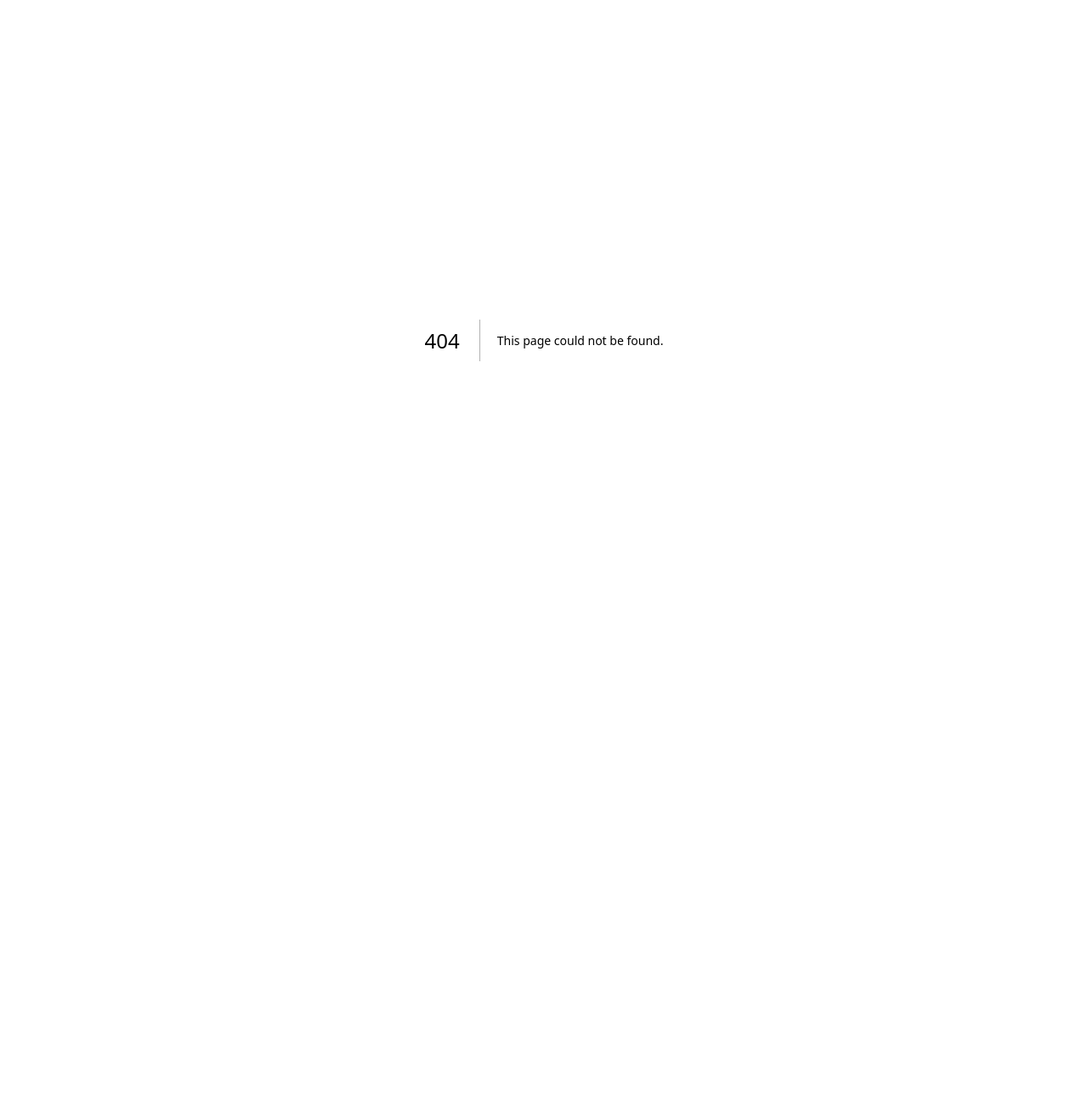
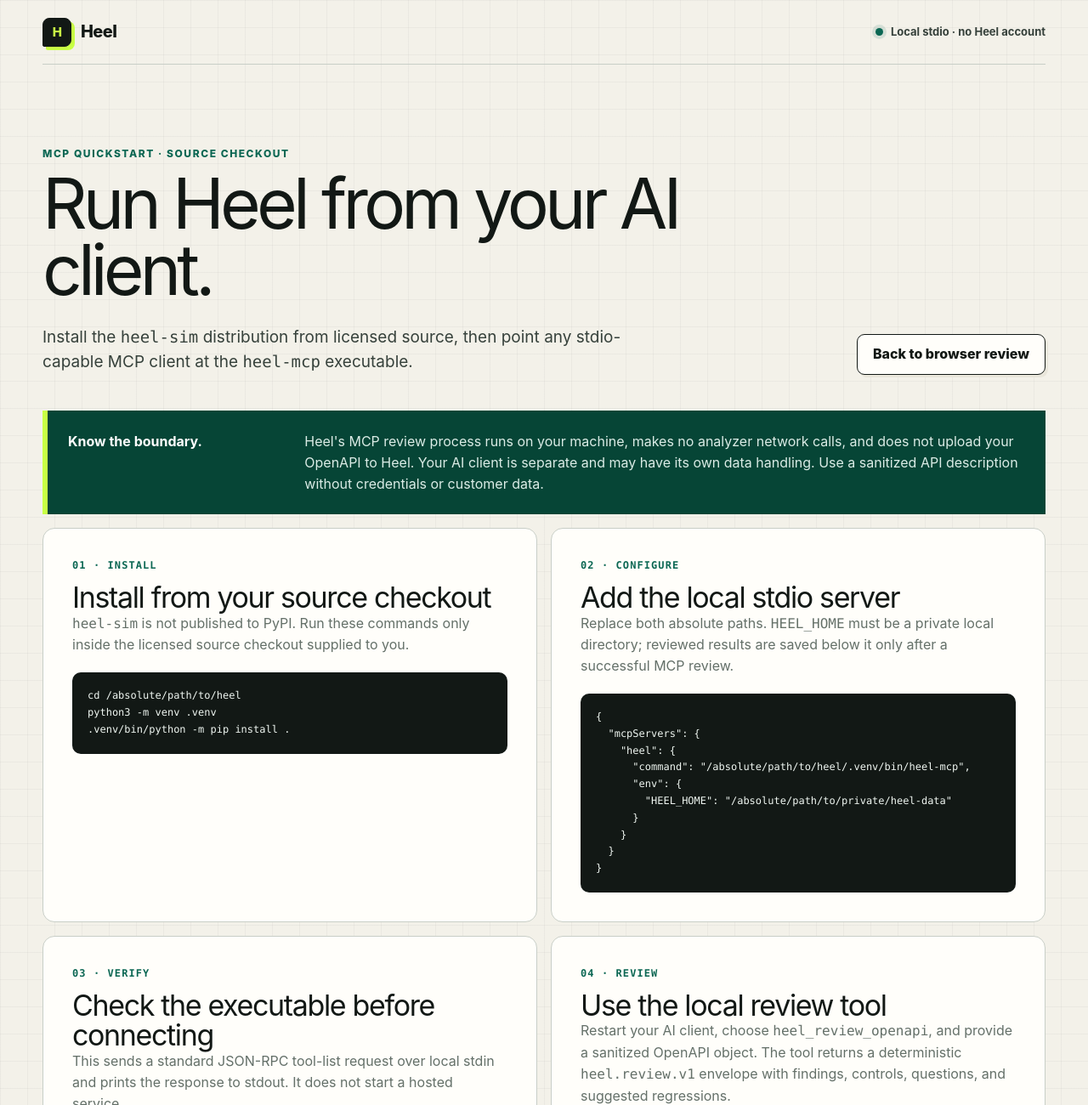
Before and after one commit to ancilis/heel, a Next.js app in the folder apps/heel-cloud/: page /mcp in a window 1280 px wide. Before the commit this address had no page. Shown: the top 1300 px of the page at 85% size. Before the commit the page ends 800 px from the top, so only its background shows below. Built offline with nearby package versions, Linux system fonts and the light colour scheme.

Commit message:
fix: ship first-party local MCP setup

```diff
--- a/apps/heel-cloud/app/globals.css
+++ b/apps/heel-cloud/app/globals.css
@@ -97,7 +97,8 @@
 .hero,
 .review-workspace,
 .mcp-section,
-.availability {
+.availability,
+.mcp-quickstart {
   width: min(calc(100% - 48px), 1180px);
   margin-inline: auto;
 }
@@ -903,6 +904,101 @@
   font-weight: 650;
 }
 
+.mcp-quickstart {
+  padding-block: clamp(54px, 8vw, 96px);
+}
+
+.quickstart-hero {
+  display: grid;
+  grid-template-columns: minmax(0, 1fr) auto;
+  gap: 36px;
+  align-items: end;
+}
+
+.quickstart-hero h1 {
+  max-width: 800px;
+  margin: 0;
+  font-size: clamp(46px, 7vw, 82px);
+  letter-spacing: -0.06em;
+  line-height: 0.96;
+}
+
+.quickstart-hero p:not(.eyebrow) {
+  max-width: 720px;
+  margin: 24px 0 0;
+  color: var(--ink-soft);
+  font-size: 19px;
+}
+
+.quickstart-privacy {
+  display: grid;
+  grid-template-columns: minmax(150px, 0.3fr) minmax(0, 1fr);
+  gap: 24px;
+  padding: 24px;
+  margin-top: 42px;
+  border-left: 6px solid var(--signal);
+  background: var(--teal-deep);
+  color: white;
+}
+
+.quickstart-privacy p {
+  margin: 0;
+  color: #dbece6;
+}
+
+.quickstart-steps {
+  display: grid;
+  grid-template-columns: repeat(2, minmax(0, 1fr));
+  gap: 16px;
+  margin-top: 16px;
+}
+
+.quickstart-card {
+  min-width: 0;
+  padding: clamp(22px, 4vw, 34px);
+  border: 1px solid var(--line);
+  border-radius: 14px;
+  background: var(--surface);
+}
+
+.quickstart-card h2 {
+  margin: 0;
+  font-size: clamp(24px, 3vw, 34px);
+  letter-spacing: -0.04em;
+  line-height: 1.05;
+}
+
+.quickstart-card > p:not(.step-number) {
+  color: var(--muted);
+}
+
+.step-number {
+  margin: 0 0 10px;
+  color: var(--teal);
+  font-family: "SFMono-Regular", Consolas, monospace;
+  font-size: 12px;
+  font-weight: 800;
+  letter-spacing: 0.09em;
+  text-transform: uppercase;
+}
+
+.quickstart-card pre {
+  overflow-x: auto;
+  padding: 18px;
+  margin: 20px 0 0;
+  border-radius: 10px;
+  background: var(--ink);
+  color: #eff6f1;
+  font-size: 12px;
+  line-height: 1.65;
+  white-space: pre;
+}
+
+.quickstart-note {
+  padding-top: 16px;
+  border-top: 1px solid var(--line);
+}
+
 @media (max-width: 900px) {
   .hero {
     grid-template-columns: 1fr;
@@ -924,6 +1020,20 @@
   .mcp-section,
   .availability {
     width: min(calc(100% - 28px), 1180px);
+  }
+
+  .mcp-quickstart {
+    width: min(calc(100% - 28px), 1180px);
+  }
+
+  .quickstart-hero,
+  .quickstart-privacy,
+  .quickstart-steps {
+    grid-template-columns: 1fr;
+  }
+
+  .quickstart-hero .button {
+    width: 100%;
   }
 
   .site-header {
--- /dev/null
+++ b/apps/heel-cloud/app/mcp/page.tsx
@@ -0,0 +1,116 @@
+// SPDX-License-Identifier: LicenseRef-Heel-Commercial
+
+import type { Metadata } from "next";
+import Link from "next/link";
+
+
+const INSTALL_FROM_SOURCE = `cd /absolute/path/to/heel
+python3 -m venv .venv
+.venv/bin/python -m pip install .`;
+
+const MCP_CONFIGURATION = `{
+  "mcpServers": {
+    "heel": {
+      "command": "/absolute/path/to/heel/.venv/bin/heel-mcp",
+      "env": {
+        "HEEL_HOME": "/absolute/path/to/private/heel-data"
+      }
+    }
+  }
+}`;
+
+const VERIFY_SERVER = `printf '{"jsonrpc":"2.0","id":1,"method":"tools/list"}\\n' \\
+  | /absolute/path/to/heel/.venv/bin/heel-mcp`;
+
+
+export const metadata: Metadata = {
+  title: "Local MCP setup — Heel",
+  description: "Connect Heel's local stdio MCP server to an AI client from a licensed source checkout.",
+};
+
+
+export default function McpQuickstart() {
+  return (
+    <main className="quickstart-main">
+      <header className="site-header">
+        <Link className="brand" href="/" aria-label="Heel browser review">
+          <span className="brand-mark" aria-hidden="true">H</span>
+          <span>Heel</span>
+        </Link>
+        <span className="local-status">
+          <span aria-hidden="true" />
+          Local stdio · no Heel account
+        </span>
+      </header>
+
+      <article className="mcp-quickstart">
+        <header className="quickstart-hero">
+          <div>
+            <p className="eyebrow">MCP quickstart · source checkout</p>
+            <h1>Run Heel from your AI client.</h1>
+            <p>
+              Install the <code>heel-sim</code> distribution from licensed source,
+              then point any stdio-capable MCP client at the <code>heel-mcp</code> executable.
+            </p>
+          </div>
+          <Link className="button button-secondary" href="/">Back to browser review</Link>
+        </header>
+
+        <aside className="quickstart-privacy" aria-label="Local privacy boundary">
+          <strong>Know the boundary.</strong>
+          <p>
+            Heel&apos;s MCP review process runs on your machine, makes no analyzer network calls,
+            and does not upload your OpenAPI to Heel. Your AI client is separate and may have
+            its own data handling. Use a sanitized API description without credentials or customer data.
+          </p>
+        </aside>
+
+        <section className="quickstart-steps" aria-label="Local MCP setup steps">
+          <article className="quickstart-card">
+            <p className="step-number">01 · Install</p>
+            <h2>Install from your source checkout</h2>
+            <p>
+              <code>heel-sim</code> is not published to PyPI. Run these commands only inside
+              the licensed source checkout supplied to you.
+            </p>
+            <pre><code>{INSTALL_FROM_SOURCE}</code></pre>
+          </article>
+
+          <article className="quickstart-card">
+            <p className="step-number">02 · Configure</p>
+            <h2>Add the local stdio server</h2>
+            <p>
+              Replace both absolute paths. <code>HEEL_HOME</code> must be a private local directory;
+              reviewed results are saved below it only after a successful MCP review.
+            </p>
+            <pre><code>{MCP_CONFIGURATION}</code></pre>
+          </article>
+
+          <article className="quickstart-card">
+            <p className="step-number">03 · Verify</p>
+            <h2>Check the executable before connecting</h2>
+            <p>
+              This sends a standard JSON-RPC tool-list request over local stdin and prints the
+              response to stdout. It does not start a hosted service.
+            </p>
+            <pre><code>{VERIFY_SERVER}</code></pre>
+          </article>
+
+          <article className="quickstart-card">
+            <p className="step-number">04 · Review</p>
+            <h2>Use the local review tool</h2>
+            <p>
+              Restart your AI client, choose <code>heel_review_openapi</code>, and provide a sanitized
+              OpenAPI object. The tool returns a deterministic <code>heel.review.v1</code> envelope with
+              findings, controls, questions, and suggested regressions.
+            </p>
+            <p className="quickstart-note">
+              If your client does not use the <code>mcpServers</code> shape, enter the same absolute
+              executable path and <code>HEEL_HOME</code> value in its local stdio MCP settings.
+            </p>
+          </article>
+        </section>
+      </article>
+    </main>
+  );
+}
--- a/apps/heel-cloud/app/page.tsx
+++ b/apps/heel-cloud/app/page.tsx
@@ -26,7 +26,7 @@
         <p>
           The <code>heel-sim</code> source checkout includes the <code>heel-mcp</code>
           executable for an agent-controlled local stdio workflow. It is not currently
-          published to a package registry. <a href="https://github.com/ancilis/heel/blob/main/docs/MCP_QUICKSTART.md">
+          published to a package registry. <a href="/mcp">
             Open local MCP setup
           </a>.
         </p>
--- a/apps/heel-cloud/components/review/ReviewWorkspace.tsx
+++ b/apps/heel-cloud/components/review/ReviewWorkspace.tsx
@@ -124,6 +124,7 @@
   const [reviewBaseline, setReviewBaseline] = useState<ReviewEnvelopeV1 | null>(initialReview);
   const [canRerun, setCanRerun] = useState(false);
   const [inputOpen, setInputOpen] = useState(false);
+  const [inputResetGeneration, setInputResetGeneration] = useState(0);
   const [phase, setPhase] = useState<ReviewPhase>("example");
   const [engineStatus, setEngineStatus] = useState<BrowserReviewStatus>("loading_engine");
   const [error, setError] = useState("");
@@ -283,6 +284,7 @@
     requestActiveRef.current = false;
     retryRequestRef.current = null;
     setRetryAvailable(false);
+    setInputResetGeneration((current) => current + 1);
     setInputOpen(true);
     setSource("");
     setAnswers(new Map());
@@ -433,7 +435,7 @@
             <button className="button button-secondary" type="button" onClick={analyzeMine} disabled={disabled}>
               Analyze mine
             </button>
-            <a className="text-link" href="#mcp">Use Heel with an agent</a>
+            <a className="text-link" href="/mcp">Use Heel with an agent</a>
           </div>
           <ul className="boundary-list" aria-label="Product boundaries">
             <li>Static review only</li>
@@ -474,6 +476,7 @@
       {inputOpen ? (
         <div ref={inputHeadingRef} tabIndex={-1} className="input-focus-target">
           <OpenApiInput
+            key={inputResetGeneration}
             source={source}
             disabled={disabled}
             onSourceChange={setSource}
```
Also changed, not shown: 2 other files (tests, documents, lock files or other folders).
